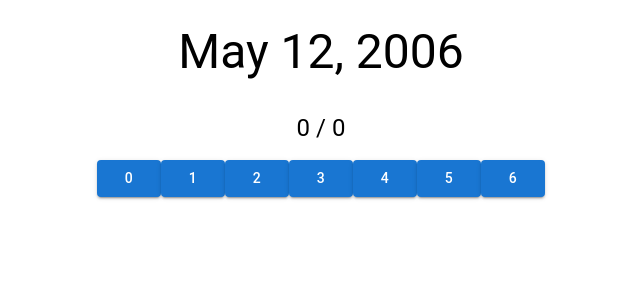
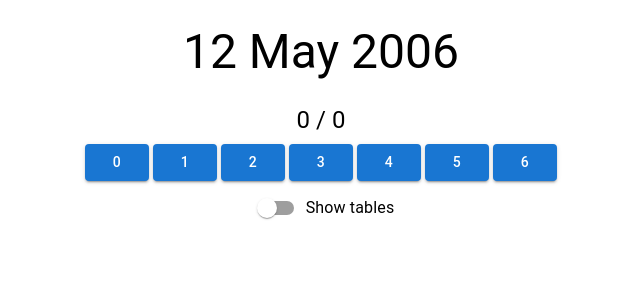
Before and after one commit to iwilare/doomsday-quiz, a React (Vite) app: page / in a window 1280 px wide. Shown: the top 300 px of the page, without its empty margins (319-959 px from the left). Built offline with nearby package versions, Linux system fonts and the light colour scheme.

Commit message:
Add tables, improve style

```diff
--- a/src/main.tsx
+++ b/src/main.tsx
@@ -53,6 +53,7 @@ function App() {
     showSolution: false,
     lastClicked: null as (null | number),
     isCorrect: null as (null | boolean),
+    showTables: false,
   })
   function refresh() {
     setState({
@@ -60,25 +61,29 @@ function App() {
       date: getRandomDate(), showSolution: false, isCorrect: null
     })
   }
+  const maybeShowModulus = (v: number) => v >= 7 ? <> = {v - 7}</> : <></>
   const date = new Date(state.date.y, state.date.m - 1, state.date.d)
-  const name = date.toLocaleDateString('default', { month: 'long', year: 'numeric', day: 'numeric' })
+  const name = date.toLocaleDateString('en-uk', { month: 'long', year: 'numeric', day: 'numeric' })
   const correctDay = date.getDay();
-  console.log(state.date, correctDay, state.isCorrect)
+
+  let [y, m, d] = [state.date.y, state.date.m, state.date.d]
+  y += [1, 2].includes(m) ? -1 : 0
+  const [c, u, z] = [Math.floor(y / 100), Math.floor(y / 10) % 10, y % 10]
+
+  const dateComponent = MONTHS_DIFF[m - 1] + (d % 7)
+  const yearComponent = DECADE[u] + YDIGIT[z] + (u % 2 != 0 && LEAPSX.includes(z) ? 1 : 0)
+  const fullYearComponent = CENTURY[c % 4] + yearComponent
+  const resultComponent = fullYearComponent + dateComponent
+
   return (
-    <mui.Grid
-      container
-      spacing={0}
-      direction="column"
-      alignItems="center"
-      style={{ minHeight: '100vh' }}
-    >
-      <mui.DialogTitle variant="h3" color={
-        state.isCorrect === null ? 'default'
+    <mui.Stack alignItems="center" spacing={1}>
+      <mui.DialogTitle variant="h3" padding={0}
+          color={state.isCorrect === null ? 'default'
                : state.isCorrect ? 'primary' : 'error'}>
         {name}
       </mui.DialogTitle>
-      <mui.DialogTitle variant="h5">{state.won} / {state.did}</mui.DialogTitle>
-      {<div>{[0, 1, 2, 3, 4, 5, 6].map(i =>
+      <mui.Typography variant="h5">{state.won} / {state.did}</mui.Typography>
+      {<mui.Stack spacing={0.5} direction="row">{[0, 1, 2, 3, 4, 5, 6].map(i =>
         <mui.Button
           variant="contained"
           key={i}
@@ -103,51 +108,58 @@ function App() {
             })
           }}>
           {i}
-        </mui.Button>)}</div>}
-      {
-        (() => {
-          let [y, m, d] = [state.date.y, state.date.m, state.date.d]
-          y += [1, 2].includes(m) ? -1 : 0
-          const [c, u, z] = [Math.floor(y / 100), Math.floor(y / 10) % 10, y % 10]
-
-          const dateComponent = MONTHS_DIFF[m - 1] + (d % 7)
-          const yearComponent = DECADE[u] + YDIGIT[z] + (u % 2 != 0 && LEAPSX.includes(z) ? 1 : 0)
-          const fullYearComponent = CENTURY[c % 4] + yearComponent
-
-          return !state.showSolution ? [] :
+        </mui.Button>)}</mui.Stack>}
+      {!state.showSolution ? [] :
+        <>
           <div>
-              <mui.Table>
+            <mui.Table size="medium">
               <mui.TableRow>
                 <mui.TableCell>Date:</mui.TableCell>
                 <mui.TableCell>{MONTHS[m - 1]} {d}</mui.TableCell>
-                  <mui.TableCell>{MONTHS_DIFF[m - 1]} + {d % 7} = {dateComponent}</mui.TableCell>
+                <mui.TableCell>{MONTHS_DIFF[m - 1]} + {d % 7} = {dateComponent}{maybeShowModulus(dateComponent)}</mui.TableCell>
               </mui.TableRow>
-
               <mui.TableRow>
                 <mui.TableCell>Year:</mui.TableCell>
-                  <mui.TableCell>{u * 10 + z}</mui.TableCell>
-                  <mui.TableCell>{DECADE[u]} + {
-                    YDIGIT[z]} + {(u % 2 != 0 && LEAPSX.includes(z) ? 1 : 0)} = {yearComponent}</mui.TableCell>
+                <mui.TableCell>{y}</mui.TableCell>
+                <mui.TableCell>{CENTURY[c % 4]} + {DECADE[u]} + {
+                  YDIGIT[z]} + {(u % 2 != 0 && LEAPSX.includes(z) ? 1 : 0)} = {fullYearComponent}{maybeShowModulus(fullYearComponent)} </mui.TableCell>
               </mui.TableRow>
-
-                <mui.TableRow>
-                  <mui.TableCell>Full year:</mui.TableCell>
-                  <mui.TableCell>{y}</mui.TableCell>
-                  <mui.TableCell>{CENTURY[c % 4]} + {yearComponent} = {fullYearComponent} </mui.TableCell>
-                </mui.TableRow>
-
               <mui.TableRow>
                 <mui.TableCell>Result:</mui.TableCell>
                 <mui.TableCell></mui.TableCell>
-                  <mui.TableCell>{fullYearComponent} + {dateComponent} = {fullYearComponent + dateComponent} = {(fullYearComponent + dateComponent) % 7}</mui.TableCell>
+                <mui.TableCell>{dateComponent % 7} + {fullYearComponent % 7} = {resultComponent}{maybeShowModulus(resultComponent)}</mui.TableCell>
               </mui.TableRow>
-
             </mui.Table>
-              <mui.Button onClick={refresh}>Continue</mui.Button></div>
-        })()
+          </div>
+          <mui.Button onClick={refresh}>Continue</mui.Button>
+        </>
       }
-    </mui.Grid >
-  )
+      <mui.FormControlLabel
+        control={<mui.Switch />}
+        checked={state.showTables}
+        onChange={(_, k) => setState({ ...state, showTables: k })}
+        label="Show tables" />
+      {state.showTables ?
+        <mui.Stack direction="row">
+          <mui.Card>
+            <mui.Table size="small">
+              {DECADE.map((d, i) => <mui.TableRow>
+                <mui.TableCell>{_.padStart((i * 10).toString(), 2, '0')}</mui.TableCell>
+                <mui.TableCell>{d}</mui.TableCell>
+              </mui.TableRow>)}
+            </mui.Table>
+          </mui.Card>
+          <mui.Card>
+            <mui.Table size="small">
+              {MONTHS_DIFF.map((d, i) => <mui.TableRow>
+                <mui.TableCell align="right">{MONTHS[i]}</mui.TableCell>
+                <mui.TableCell align="right">{d}</mui.TableCell>
+              </mui.TableRow>)}
+            </mui.Table>
+          </mui.Card>
+        </mui.Stack>
+        : <></>}
+    </mui.Stack>)
 }
 
 ReactDOM.createRoot(document.getElementById('root') as HTMLElement).render(
```
Lines whose indentation alone changed are shown as unchanged.
